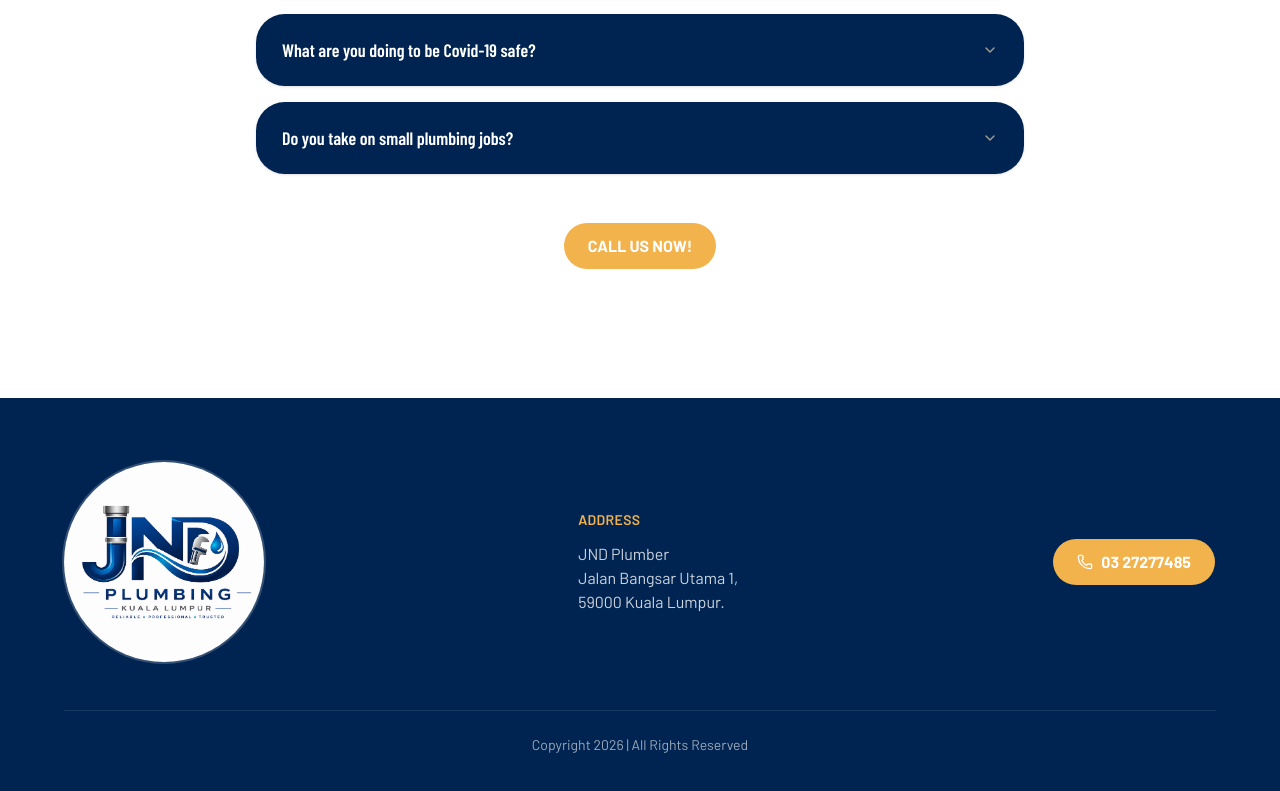
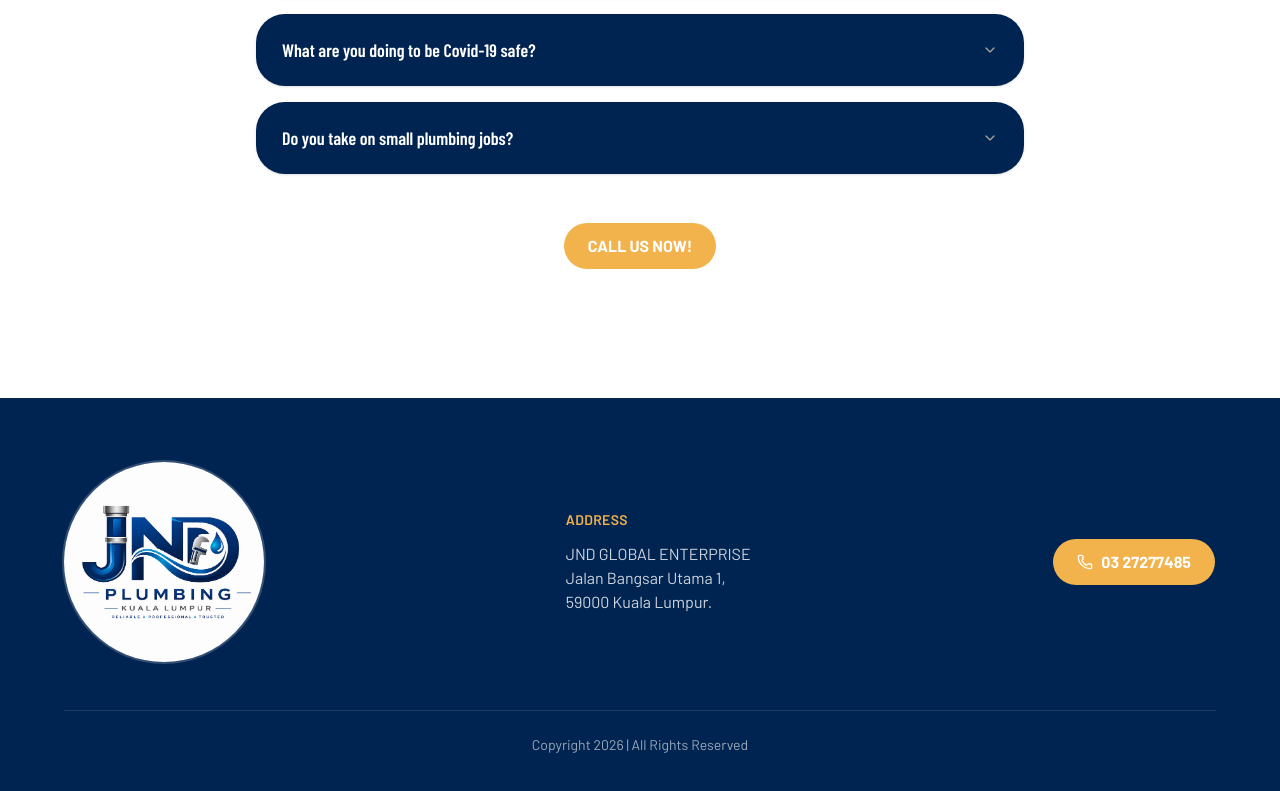
Before and after one commit to dev-nomi/jnd-plumbing, a Next.js app: page / in a window 1280 px wide. Shown: the part 6372-7163 px from the top of the page. Built offline with nearby package versions, Linux system fonts and the light colour scheme.

Commit message:
Change company name in footer

```diff
--- a/components/shared/Footer.jsx
+++ b/components/shared/Footer.jsx
@@ -23,7 +23,7 @@ export function Footer() {
             Address
           </p>
           <address className="mt-3 text-base not-italic text-white/80">
-            JND Plumber
+            JND GLOBAL ENTERPRISE
             <br />
             Jalan Bangsar Utama 1,
             <br />
```
